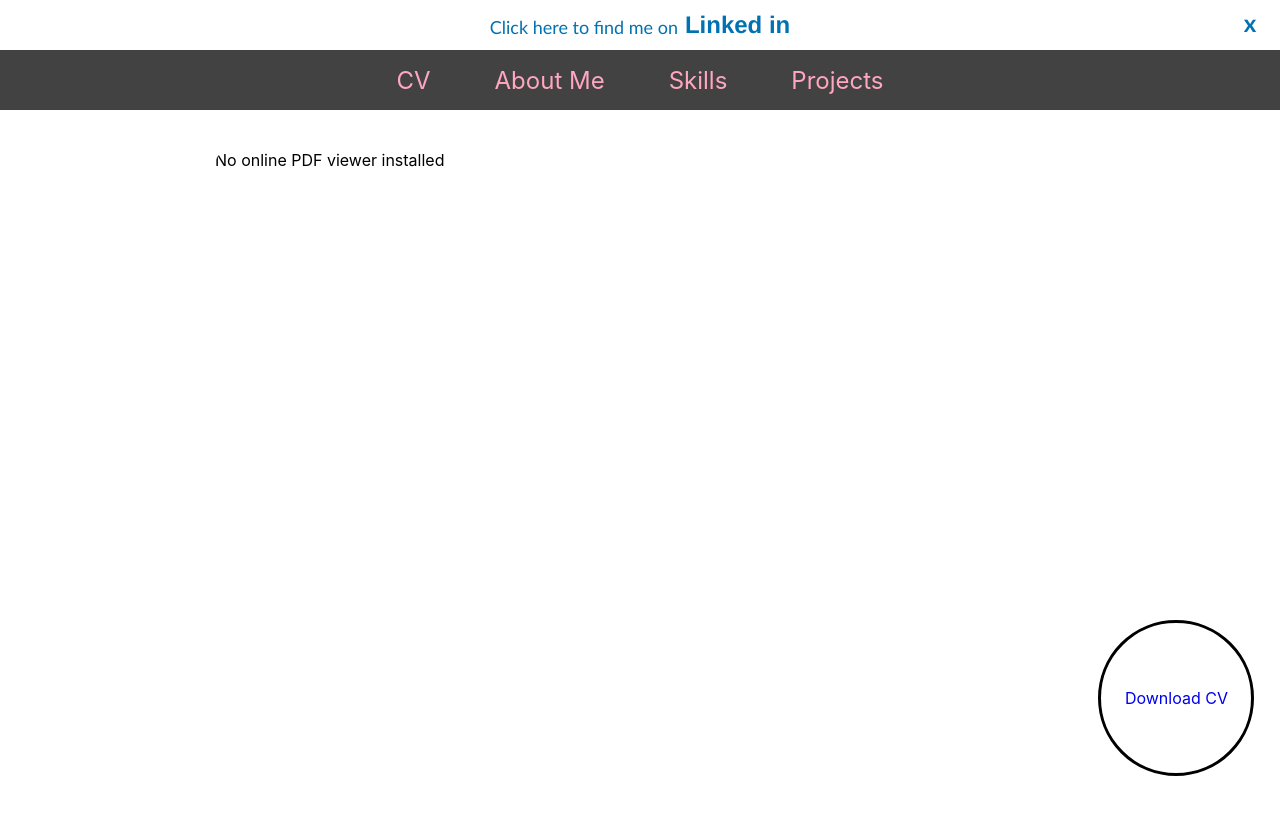
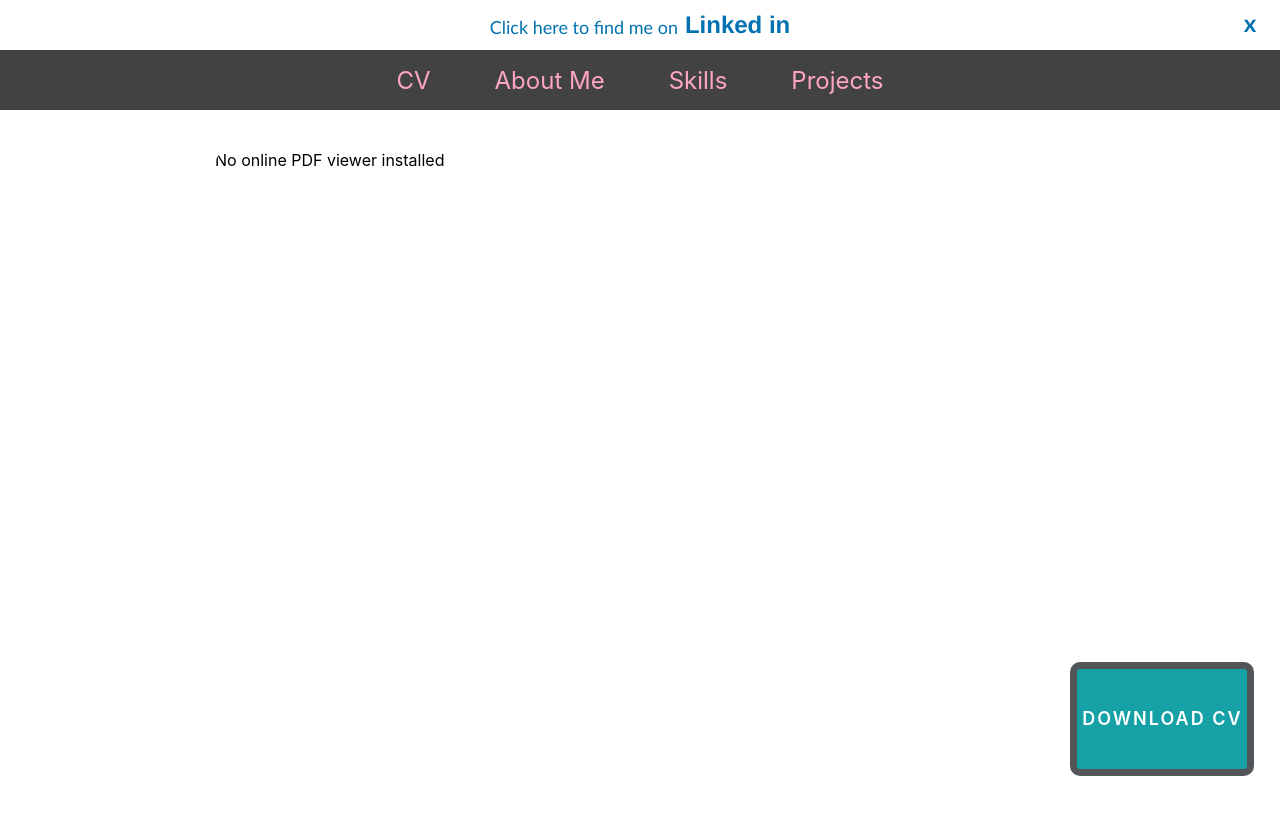
Before and after one commit to tomhughes87/toms-portfolio, a React (Create React App) app: page /cv in a window 1280 px wide. Shown: the top 814 px of the page. Built offline with nearby package versions, Linux system fonts and the light colour scheme.

Commit message:
change cv download button to match style

```diff
--- a/src/pages/cv/index.css
+++ b/src/pages/cv/index.css
@@ -8,19 +8,25 @@
 
 #downloadCVbtn{
     position: fixed;
-    background-color: white;
-    border-radius: 50%;
+    /* background-color:   #03989e; */
+    background-color:   #15a1a6;
+    /* 15a1a6 */
+color: white;
+    border-radius: 10px;
     text-decoration: none;
-    width: 150px;
-    height: 150px ;
-    /* padding: 20px; */
+    width: 170px;
+    height: 100px ;
+    font-size: 18px;
+    font-weight: 600;
+
     right: 2%;
     bottom: 3%;
-    border-color: black;
+    border-color: #525659;
     border-style: solid;
-    border-width: 3px;
+    border-width: 7px;
     text-align: center;
-    line-height: 150px;
+    line-height: 100px;
+    letter-spacing: 2px;
 }
 
 #pdf-frame{
--- a/src/pages/cv/index.tsx
+++ b/src/pages/cv/index.tsx
@@ -10,7 +10,7 @@ export default function CvPage() {
       {/* <iframe src={`${pdf}#navpanes=0`} width="850px" height="1190px"></iframe> */}
       <br></br>
       <a id="downloadCVbtn" href={pdf} download="TomHughesCV">
-        Download CV
+        DOWNLOAD CV
       </a>
 
       <object id="pdf-frame" data={pdf} type="application/pdf">
```
